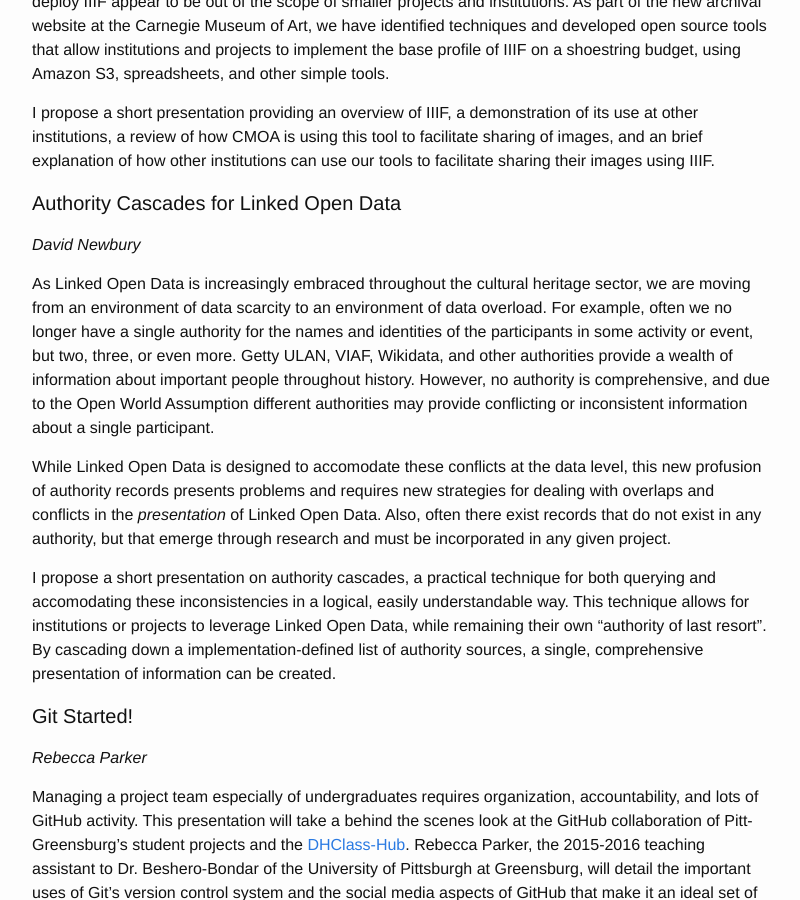
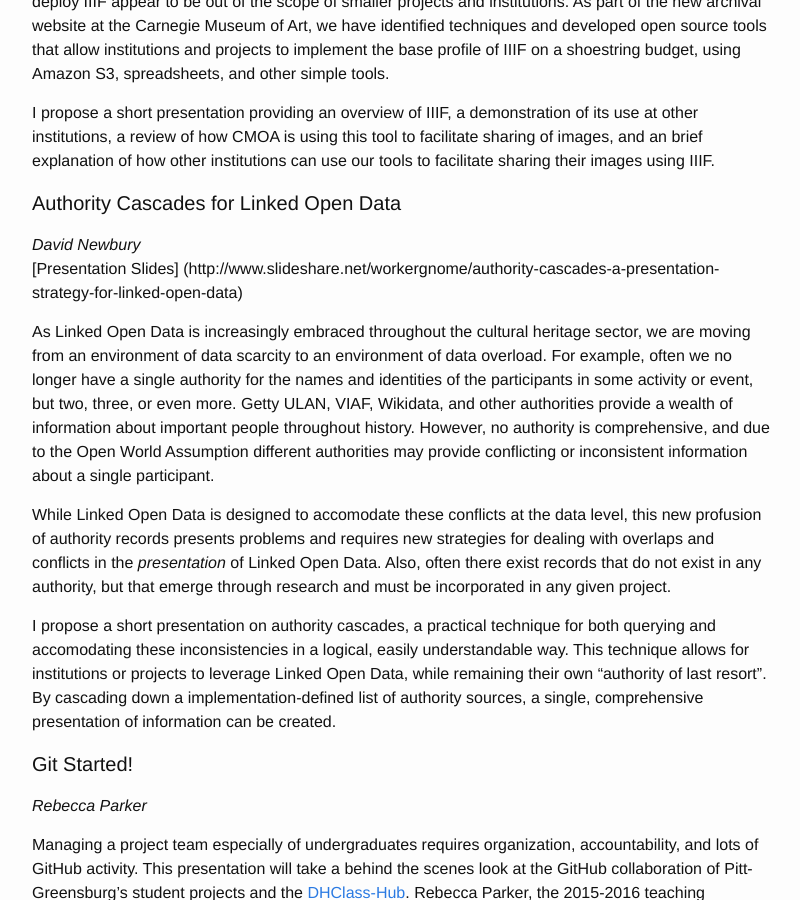
Before and after one commit to KeystoneDH/2016, a Jekyll site: the page built from abstracts.md, in a window 1280 px wide and 900 px high, scrolled down 13878 px. Shown: the whole window, without its empty margins (238-1038 px from the left). Built offline with Jekyll 4.4.1, drawn with Linux system fonts in a browser that asks for light colours.

Commit message:
Update abstracts.md

```diff
--- a/abstracts.md
+++ b/abstracts.md
@@ -261,6 +261,7 @@ I propose a short presentation providing an overview of IIIF, a demonstration of
 {: #submission-10}
 
 *David Newbury*
+[Presentation Slides] (http://www.slideshare.net/workergnome/authority-cascades-a-presentation-strategy-for-linked-open-data)
 
 As Linked Open Data is increasingly embraced throughout the cultural heritage sector, we are moving from an environment of data scarcity to an environment of data overload.  For example, often we no longer have a single authority for the names and identities of the participants in some activity or event, but two, three, or even more.  Getty ULAN, VIAF, Wikidata, and other authorities provide a wealth of information about important people throughout history.  However, no authority is comprehensive, and due to the Open World Assumption different authorities may provide conflicting or inconsistent information about a single participant.
 
```
